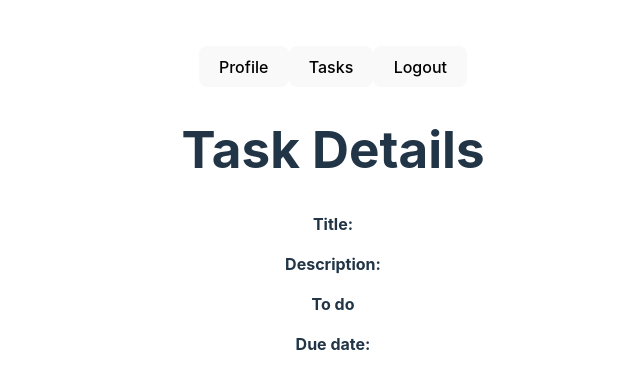
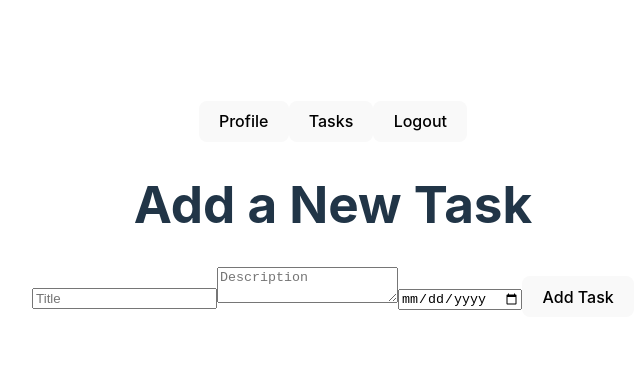
Before and after one commit to TimotheeRoy/rncp, a React (Vite) app in the folder front/: page /tasks/create in a window 1280 px wide. Shown: the part 191-580 px from the top of the page, without its empty margins (307-951 px from the left). Built offline with nearby package versions, Linux system fonts and the light colour scheme; no server answers; sample sign-in values are in the browser's storage.

Commit message:
front - add task creation

```diff
--- a/front/src/App.jsx
+++ b/front/src/App.jsx
@@ -11,6 +11,7 @@ import ProtectedRoute from "./components/protectedRoute";
 import NotFound from "./components/notFound";
 import UpdateProfile from "./components/updateProfile";
 import TaskDetails from "./components/taskDetails";
+import AddTask from "./components/addTask";
 
 import "./App.css";
 import Header from "./components/header";
@@ -32,6 +33,14 @@ function App() {
                     element={
                         <ProtectedRoute>
                             <TasksList />
+                        </ProtectedRoute>
+                    }
+                />
+                <Route
+                    path="/tasks/create"
+                    element={
+                        <ProtectedRoute>
+                            <AddTask />
                         </ProtectedRoute>
                     }
                 />
--- /dev/null
+++ b/front/src/components/addTask.jsx
@@ -0,0 +1,68 @@
+import { useState } from "react";
+import { useNavigate } from "react-router-dom";
+
+function AddTask() {
+    const [title, setTitle] = useState("");
+    const [description, setDescription] = useState("");
+    const [dueDate, setDueDate] = useState("");
+    const navigate = useNavigate();
+    const url = "http://localhost:8000/api/";
+    const token = localStorage.getItem("access_token");
+    const user_id = localStorage.getItem("user_id");
+
+    const handleSubmit = async (e) => {
+        e.preventDefault();
+        try {
+            const response = await fetch(url + "tasks/", {
+                method: "POST",
+                headers: {
+                    "Content-Type": "application/json",
+                    Authorization: `Bearer ${token}`,
+                },
+                body: JSON.stringify({
+                    title,
+                    description,
+                    due_date: dueDate,
+                    user: user_id,
+                }),
+            });
+            if (response.ok) {
+                navigate("/tasks");
+            } else {
+                console.error("Error adding task:", response.statusText);
+            }
+        } catch (error) {
+            console.error("Error adding task:", error);
+        }
+    };
+
+    return (
+        <div>
+            <h1>Add a New Task</h1>
+            <form onSubmit={handleSubmit}>
+                <input
+                    type="text"
+                    placeholder="Title"
+                    value={title}
+                    onChange={(e) => setTitle(e.target.value)}
+                    required
+                />
+                <textarea
+                    placeholder="Description"
+                    value={description}
+                    onChange={(e) => setDescription(e.target.value)}
+                    required
+                />
+                <input
+                    type="date"
+                    value={dueDate}
+                    onChange={(e) => setDueDate(e.target.value)}
+                    required
+                />
+                <button type="submit">Add Task</button>
+            </form>
+        </div>
+    );
+}
+
+export default AddTask;
--- a/front/src/components/tasksList.jsx
+++ b/front/src/components/tasksList.jsx
@@ -106,6 +106,7 @@ function TasksList() {
 
     return (
         <div>
+            <button onClick={() => navigate("/tasks/create")}>Add Task</button>
             <h1>Todo</h1>
             <ul>
                 {tasks.not_completed ? (
```
